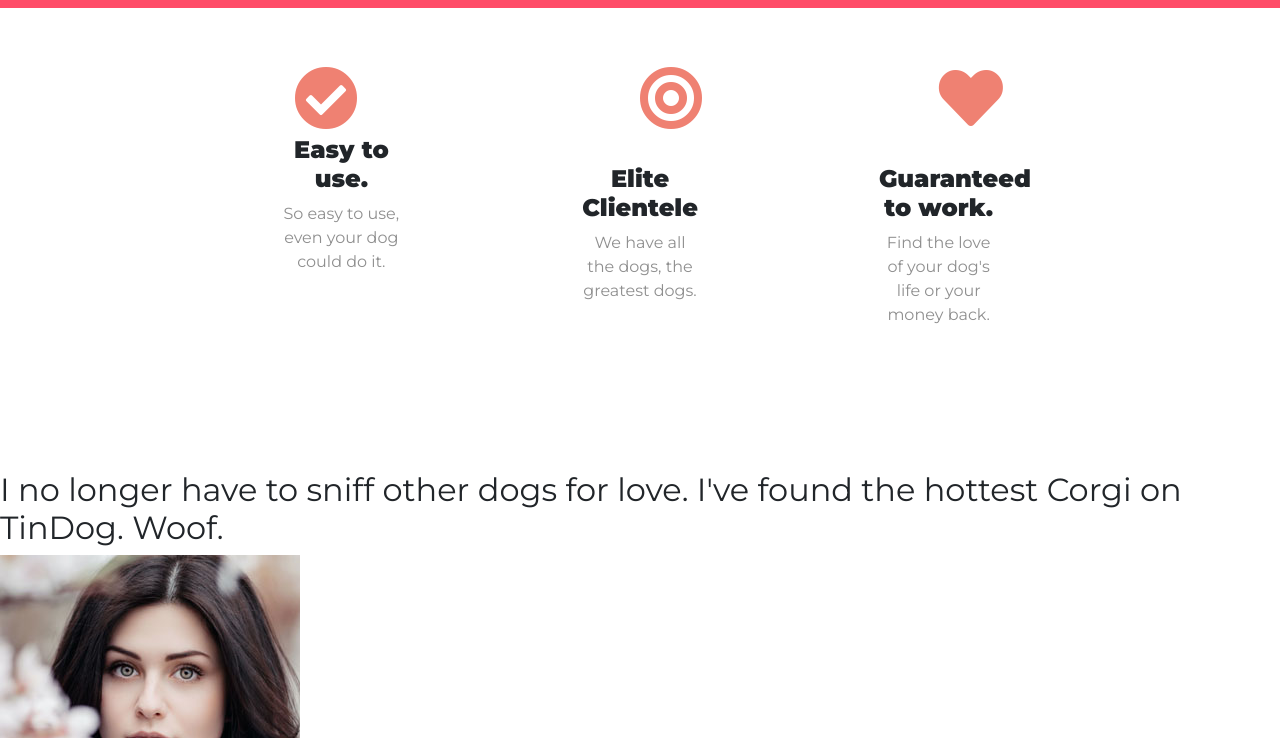
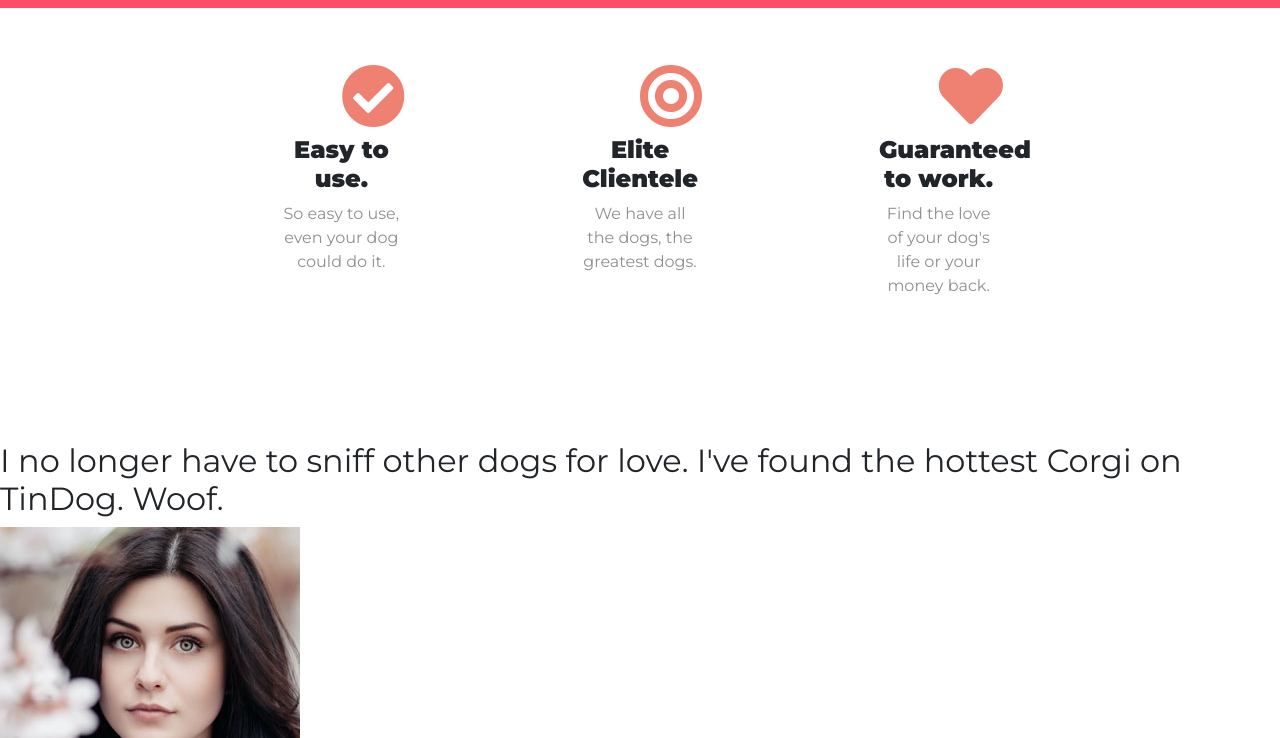
Before and after one commit to thefitbea/startupsite_fitbea, a plain HTML site: page index.html in a window 1280 px wide. Shown: the part 779-1517 px from the top of the page. Drawn offline with nearby package versions, Linux system fonts and the light colour scheme.

Commit message:
Awesome Final version of second section
Styled second section to my liking

```diff
--- a/index.html
+++ b/index.html
@@ -86,17 +86,20 @@
     <div class="container-fluid features-container">
       <div class="row features-row">
         <div class="col-lg-4 col-md-12 col-sm-12 features-list">
-          <h3 class="features-heading"><i class="fas fa-check-circle features-icon"></i>Easy to use.</h3>
+          <i class="fas fa-check-circle fa-4x features-icon"></i>
+          <h3 class="features-heading">Easy to use.</h3>
           <p class="features-heading-description">So easy to use, even your dog could do it.</p>
         </div>
         <div class="col-lg-4 col-md-12 col-sm-12 features-list">
-          <h3 class="features-heading"><i class="fas fa-bullseye features-icon"></i><br>Elite Clientele</h3>
+          <i class="fas fa-bullseye fa-4x features-icon"></i>
+          <h3 class="features-heading">Elite Clientele</h3>
           <p class="features-heading-description">We have all the dogs, the greatest dogs.</p>
         </div>
 
 
         <div class="col-lg-4 col-md-12 col-sm-12 features-list">
-          <h3 class="features-heading"><i class="fas fa-heart features-icon"></i><br>Guaranteed to work.</h3>
+          <i class="fas fa-heart fa-4x features-icon"></i>
+          <h3 class="features-heading">Guaranteed to work.</h3>
           <p class="features-heading-description">Find the love of your dog's life or your money back.</p>
         </div>
       </div>
```
